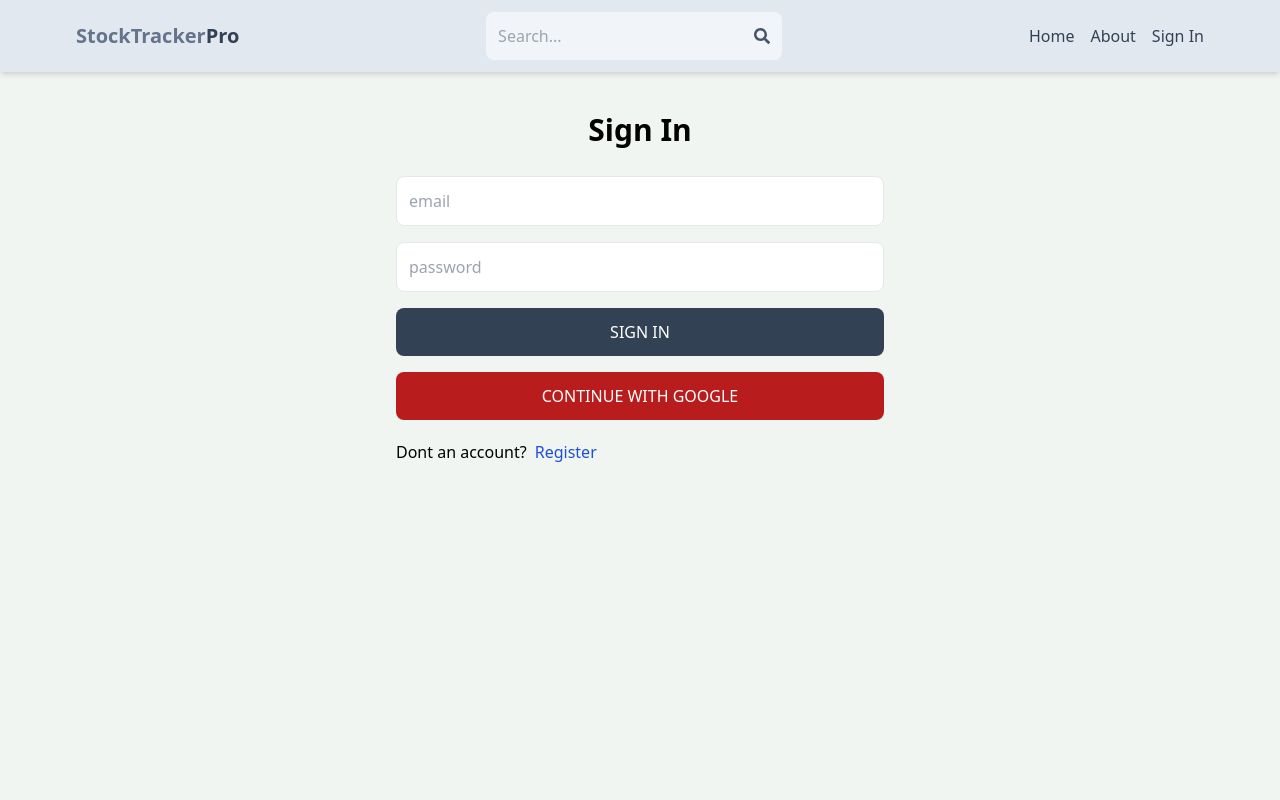
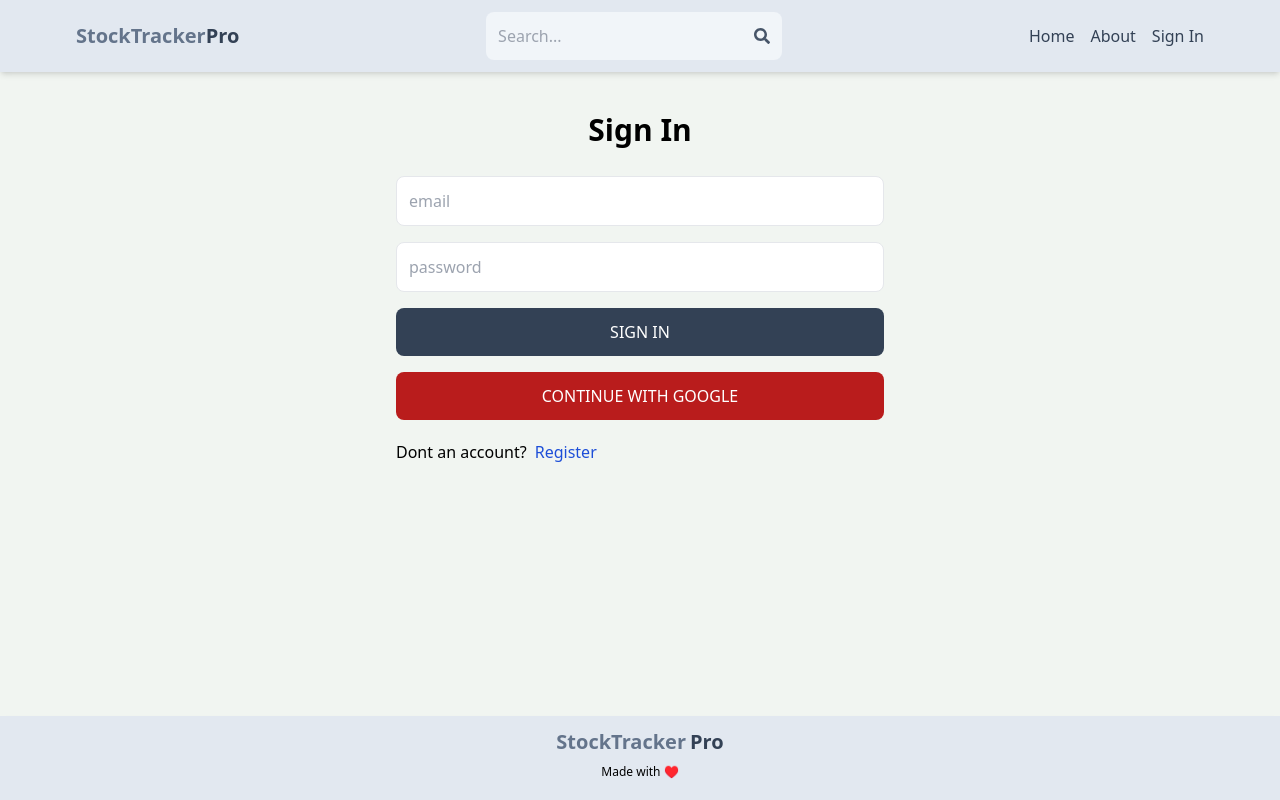
Before and after one commit to anisharma1/StockTrackerPro, a React (Vite) app in the folder client/: page /sign-in in a window 1280 px wide. Built offline with nearby package versions, Linux system fonts and the light colour scheme; no server answers.

Commit message:
complete footer

```diff
--- a/client/src/App.jsx
+++ b/client/src/App.jsx
@@ -6,6 +6,7 @@ import Register from "./pages/Register";
 import About from "./pages/About";
 import Profile from "./pages/Profile";
 import Header from "./components/Header";
+import Footer from "./components/Footer";
 import PrivateRoute from "./components/PrivateRoute";
 
 export default function App() {
@@ -21,6 +22,7 @@ export default function App() {
 					<Route path="/profile" element={<Profile />} />
 				</Route>
 			</Routes>
+			<Footer />
 		</BrowserRouter>
 	);
 }
--- /dev/null
+++ b/client/src/components/Footer.jsx
@@ -0,0 +1,18 @@
+import React from "react";
+import { Link } from "react-router-dom";
+
+export default function Footer() {
+	return (
+		<footer className="bg-slate-200 shadow-md fixed bottom-0 w-full">
+			<div className="flex flex-col justify-center items-center max-w-6xl mx-auto p-3">
+				<Link to="/">
+					<h1 className="font-bold text-sm sm:text-xl flex flex-wrap">
+						<span className="text-slate-500">StockTracker</span>
+						<span className="text-slate-700 ml-1">Pro</span>
+					</h1>
+				</Link>
+				<p className="text-black text-xs p-2">Made with ♥️ </p>
+			</div>
+		</footer>
+	);
+}
```
